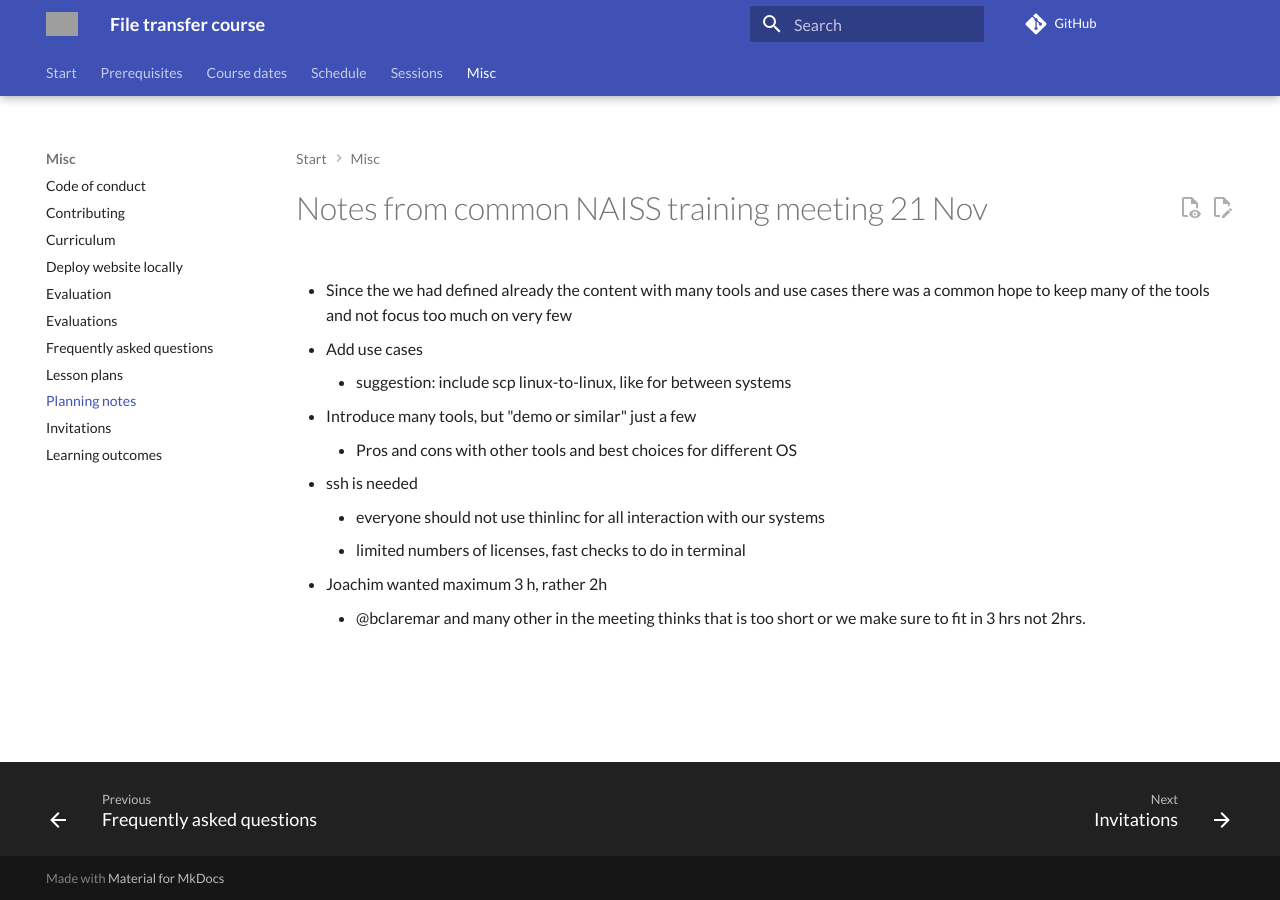
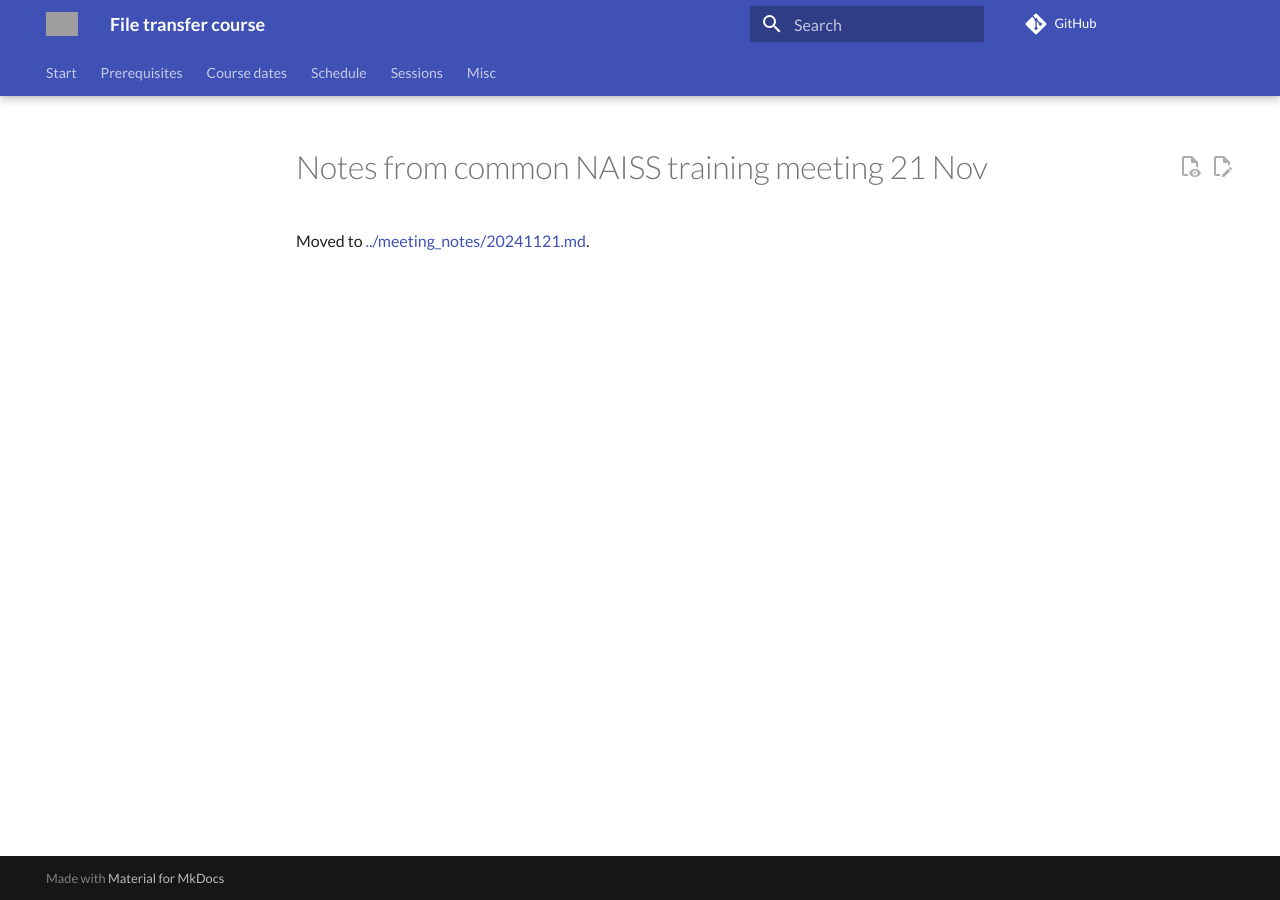
Before and after one commit to UPPMAX/naiss_file_transfer_course, an MkDocs documentation site: the page built from docs/planning/notes.md, in a window 1280 px wide. Built offline with MkDocs 1.6.1 and Material for MkDocs 9.7.7, drawn with Linux system fonts in a browser that asks for light colours; comment, search, counter and statistics services are not loaded; grey boxes are pictures that could not be loaded.

Commit message:
Put meeting notes in folder 'meeting_notes'

```diff
--- a/docs/planning/notes.md
+++ b/docs/planning/notes.md
@@ -1,27 +1,3 @@
----
-tags:
-  - meeting
-  - notes
-  - 2024-11-21
-  - 20241121
-  - November
-  - 21
-  - 2024
----
-
 # Notes from common NAISS training meeting 21 Nov
 
-- Since the we had defined already the content with many tools and
-  use cases there was a common hope to keep many of the tools
-  and not focus too much on very few
-
-- Add use cases
-    - suggestion: include scp linux-to-linux, like for between systems
-- Introduce many tools, but "demo or similar" just a few
-    - Pros and cons with other tools and best choices for different OS
-- ssh is needed
-    - everyone should not use thinlinc for all interaction with our systems
-    - limited numbers of licenses, fast checks to do in terminal
-- Joachim wanted maximum 3 h, rather 2h
-    - @bclaremar and many other in the meeting  thinks
-      that is too short or we make sure to fit in 3 hrs not 2hrs.
+Moved to [../meeting_notes/20241121.md](../meeting_notes/20241121.md).
--- a/mkdocs.yml
+++ b/mkdocs.yml
@@ -22,7 +22,7 @@ nav:
     - Evaluations: evaluations.md
     - Frequently asked questions: faq.md
     - Lesson plans: lesson_plans.md
-    - Planning notes: planning/notes.md
+    - Meeting notes: meeting_notes.md
     - Invitations: invitation_short.md
     - Learning outcomes: learning_outcomes.md
 
```
Also changed, not shown: docs/meeting_notes/20241121.md (added, +27 -0 lines), docs/meeting_notes/README.md (added, +11 -0 lines).
